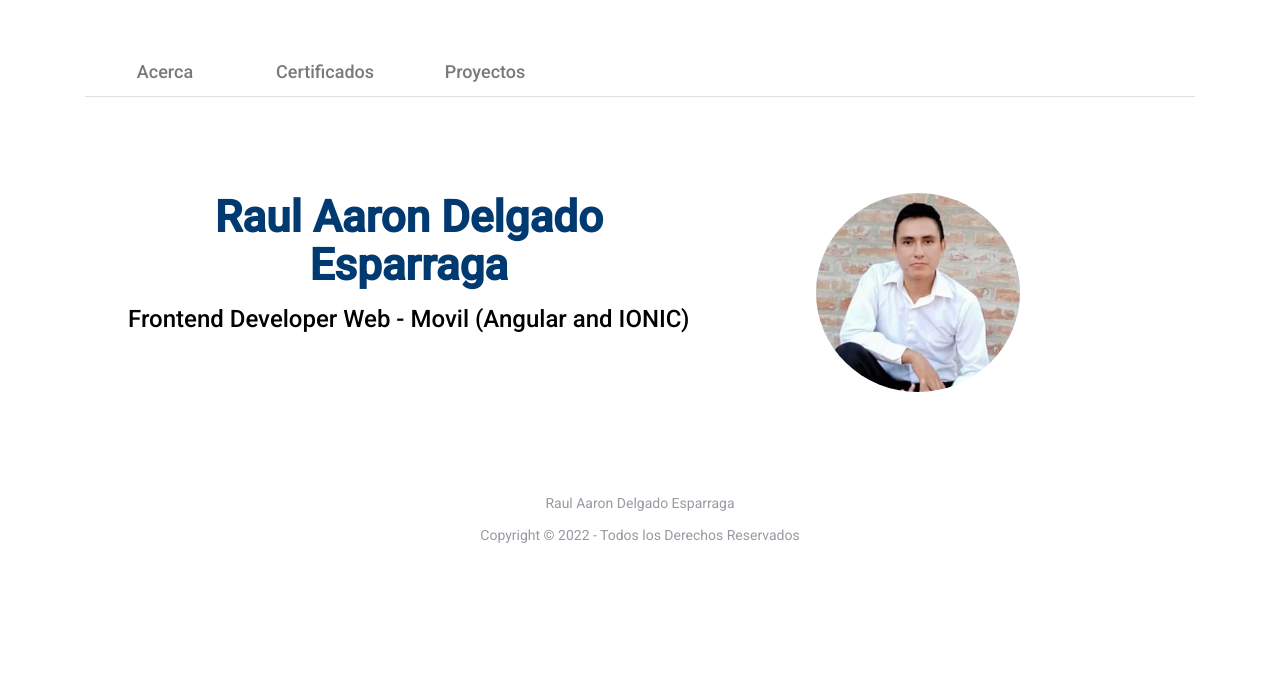
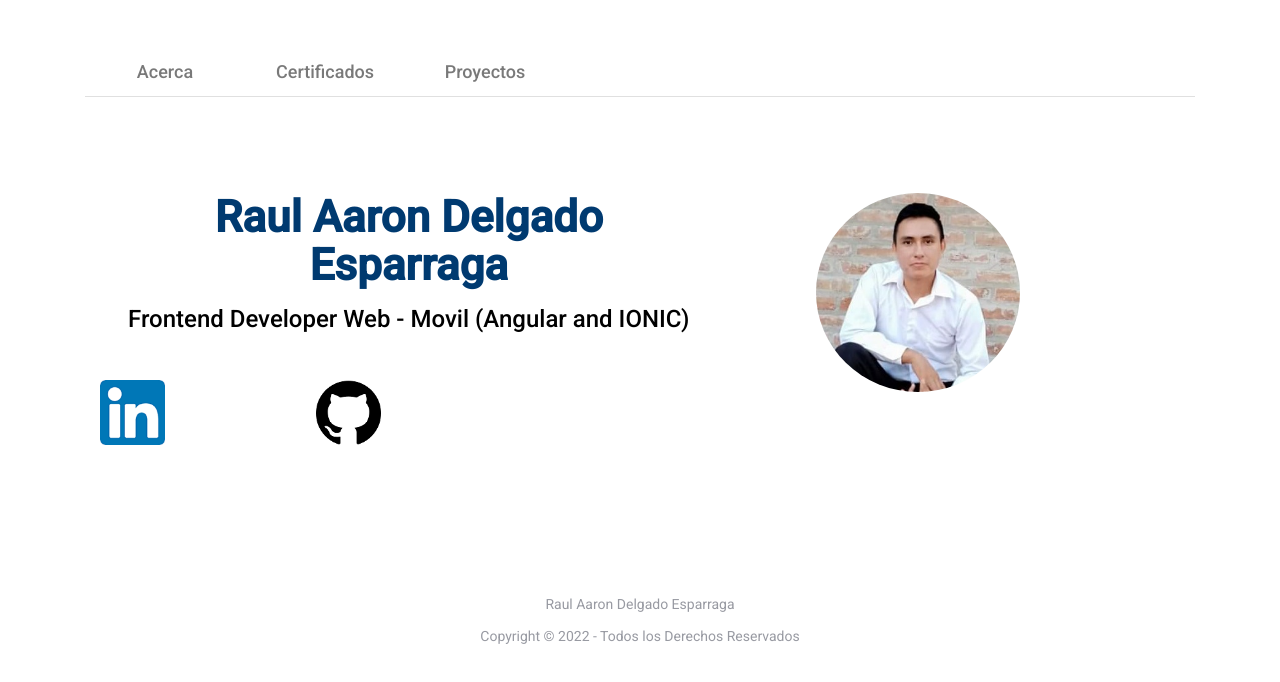
Before and after one commit to aaron-delgad/Portafolio, an Angular app: page /pages/home in a window 1280 px wide. Shown: the top 682 px of the page. Built offline with nearby package versions, Linux system fonts and the light colour scheme.

Commit message:
portafolio

```diff
--- a/src/app/modules/page/home/home.component.html
+++ b/src/app/modules/page/home/home.component.html
@@ -1,10 +1,16 @@
 <div class="row mx-0">
   <div class="col-12 col-sm-12 col-md-7 col-lg-7 col-xl-7 mb-5">
     <h1 class="lineSpacing text--center c--primary fz--xxxl fw--700 mt-5 mx-5">{{lang.name}}</h1>
-    <p class="d-flex justify-content-center text--center lineSpacing fz--xxl fw--500">{{lang.subTitle}}</p>
+    <p class="d-flex justify-content-center text--center lineSpacing fz--xxl fw--500 mb-5">{{lang.subTitle}}</p>
+    <div class="row mt-5">
+      <div *ngFor="let item of langContact.data" class="col-12 col-sm-12 col-md-4 col-lg-4 col-xl-4">
+        <a target="_blank" [href]="item.red"><img matTooltip="{{item.toolpi}}"
+           matTooltipPosition="above" class="w--35" [src]="item.image"
+           [alt]="item.alt"></a>
+      </div>
+    </div>
   </div>
-
-    <div class="col-12 col-sm-12 col-md-4 col-lg-4 col-xl-4 text--center">
-      <img class="w--60 br--6 mt-5" src="../../../../assets/image/perfil.jpg" alt="login.png">
-    </div>
+  <div class="col-12 col-sm-12 col-md-4 col-lg-4 col-xl-4 text--center">
+    <img class="w--60 br--6 mt-5" [src]="lang.image.url" [alt]="lang.image.alt">
+  </div>
 </div>
--- a/src/app/modules/page/home/home.component.ts
+++ b/src/app/modules/page/home/home.component.ts
@@ -1,5 +1,6 @@
 import {Component, OnInit} from '@angular/core';
 import {homeLang} from "../../../setting/lang/home.lang";
+import {ContactConst} from "../../../setting/constants/contact.const";
 
 @Component({
   selector: 'porta-home',
@@ -8,7 +9,10 @@ import {homeLang} from "../../../setting/lang/home.lang";
 })
 export class HomeComponent implements OnInit {
   lang = homeLang;
-  constructor() { }
+  langContact = ContactConst;
+
+  constructor() {
+  }
 
   ngOnInit(): void {
   }
--- a/src/app/modules/page/home/home.module.ts
+++ b/src/app/modules/page/home/home.module.ts
@@ -4,6 +4,7 @@ import {HomeRouting} from './home.routing';
 import {HomeComponent} from './home.component';
 import {MatButtonModule} from '@angular/material/button';
 import {MatCardModule} from '@angular/material/card';
+import {MatTooltipModule} from '@angular/material/tooltip';
 
 @NgModule({
   declarations: [
@@ -14,6 +15,7 @@ import {MatCardModule} from '@angular/material/card';
     HomeRouting,
     MatButtonModule,
     MatCardModule,
+    MatTooltipModule,
   ]
 })
 export class HomeModule { }
--- /dev/null
+++ b/src/app/setting/constants/contact.const.ts
@@ -0,0 +1,17 @@
+export const ContactConst = {
+  data: [
+    {
+      red: 'https://www.linkedin.com/in/raúl-aarón-delgado/', image: './assets/image/linkedin.png',
+      alt: 'link.png', toolpi: 'Linkedin'
+    },
+    {
+      red: 'https://github.com/aaron-delgad', image: './assets/image/github.png',
+      alt: 'guthub.png', toolpi: 'GitHub'
+
+    },
+    {
+      red: 'https://aaron-delgad.github.io/aaron_cv/', image: '', alt: ''
+    }
+  ]
+
+}
--- a/src/app/setting/lang/home.lang.ts
+++ b/src/app/setting/lang/home.lang.ts
@@ -1,5 +1,5 @@
 export const homeLang = {
   name: 'Raul Aaron Delgado Esparraga',
   subTitle: 'Frontend Developer Web - Movil (Angular and IONIC)',
-
+  image: {url: './assets/image/perfil.jpg', alt: 'login.png'}
 }
```
Also changed, not shown: src/assets/image/github.png (added), src/assets/image/linkedin.png (added).
